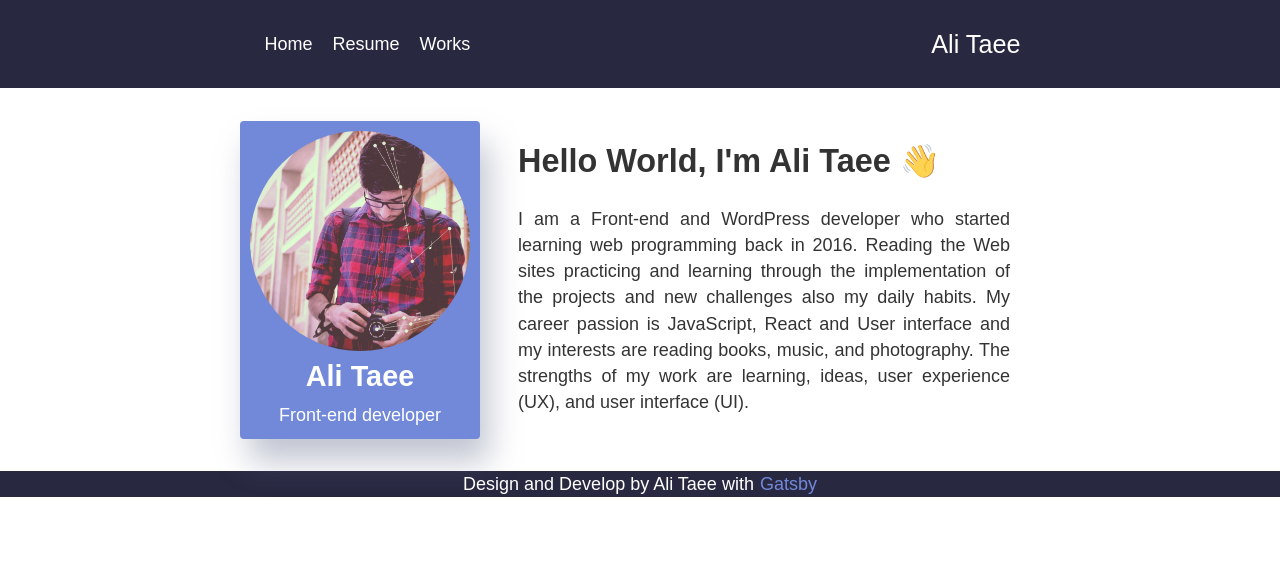
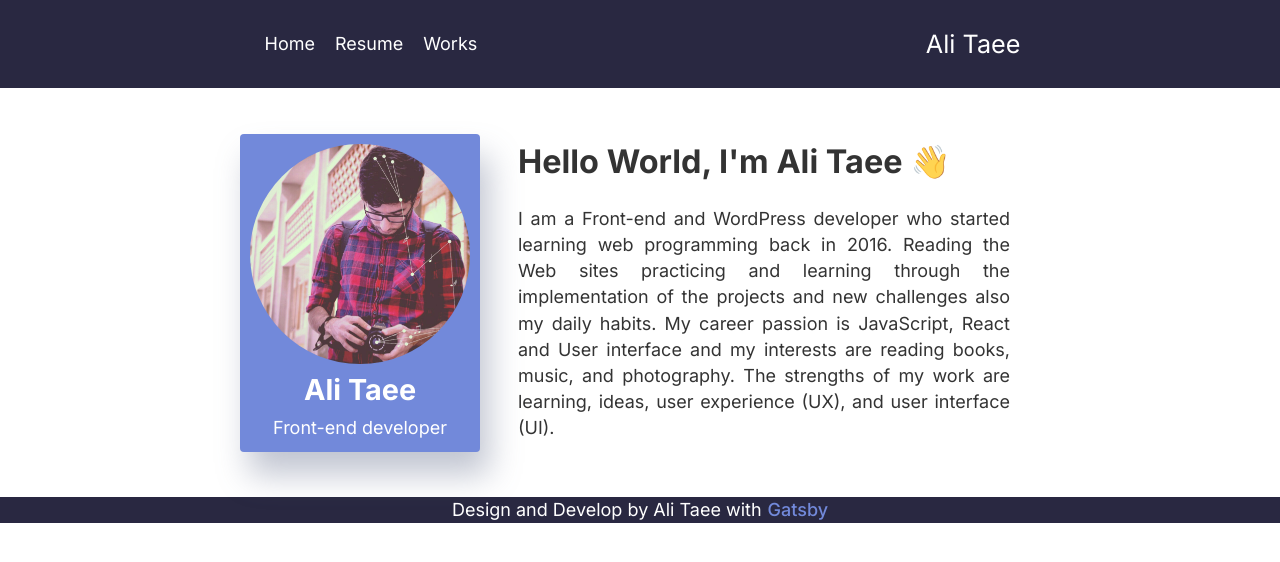
Before and after one commit to AliTaee/Portfolio, a Gatsby site: page / in a window 1280 px wide. Built offline with nearby package versions, Linux system fonts and the light colour scheme; Gatsby itself is replaced by a stand-in of ours.

Commit message:
Add Inter font family

```diff
--- a/src/pages/index.js
+++ b/src/pages/index.js
@@ -4,6 +4,8 @@ import Layout from "../components/layout"
 import Image from "../components/image"
 import Emoji from "../components/emoji"
 import SEO from "../components/seo"
+
+import "typeface-inter"
 
 const IndexPage = () => (
   <Layout>
--- a/src/styles/layout.css
+++ b/src/styles/layout.css
@@ -1,5 +1,5 @@
 html {
-  font-family: "Yekan";
+  font-family: "Inter";
   -ms-text-size-adjust: 100%;
   -webkit-text-size-adjust: 100%;
 }
@@ -195,7 +195,7 @@ html {
 }
 body {
   color: hsla(0, 0%, 0%, 0.8);
-  font-family: sans-serif;
+  font-family: "Inter";
   font-weight: normal;
   word-wrap: break-word;
   font-kerning: normal;
```
